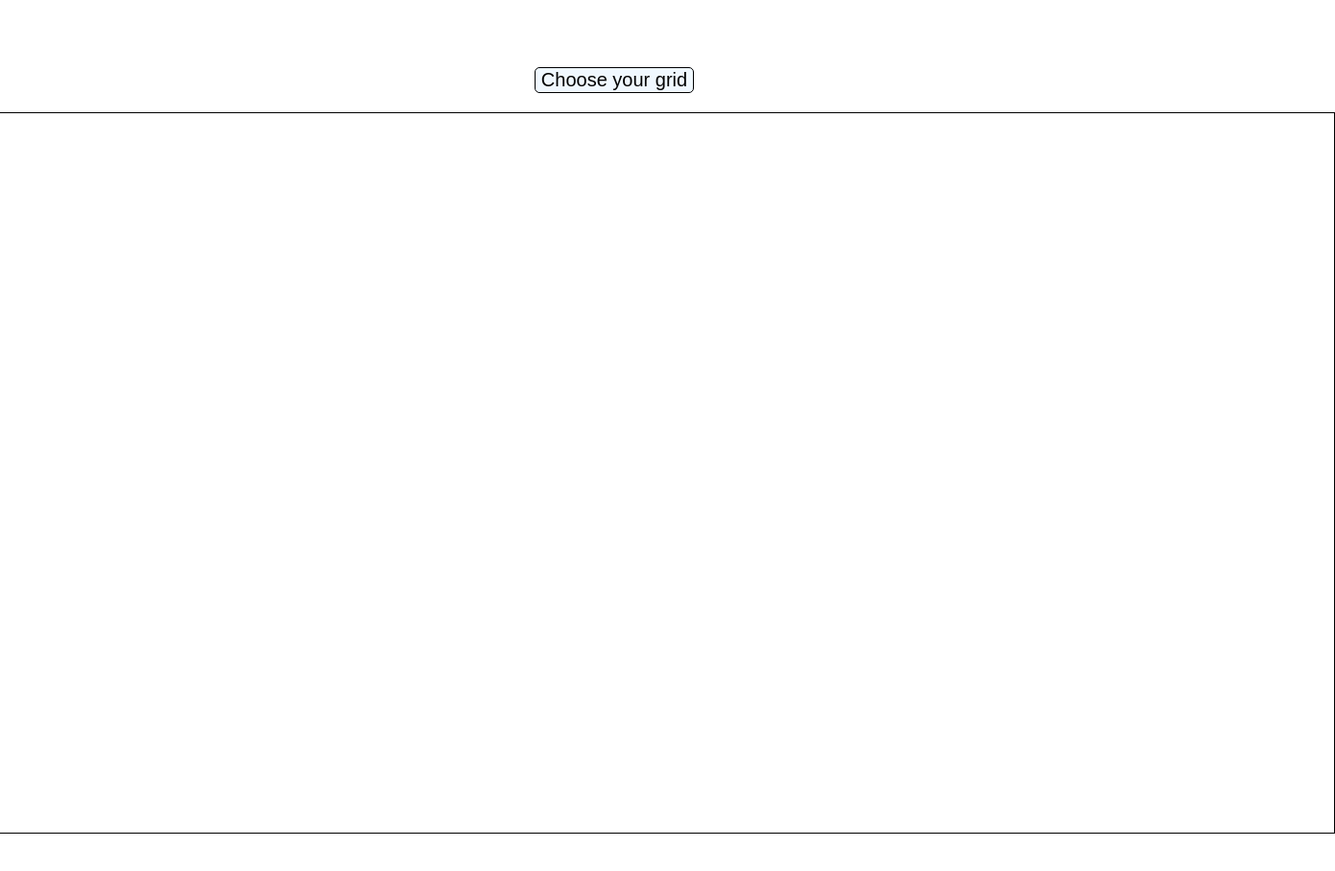
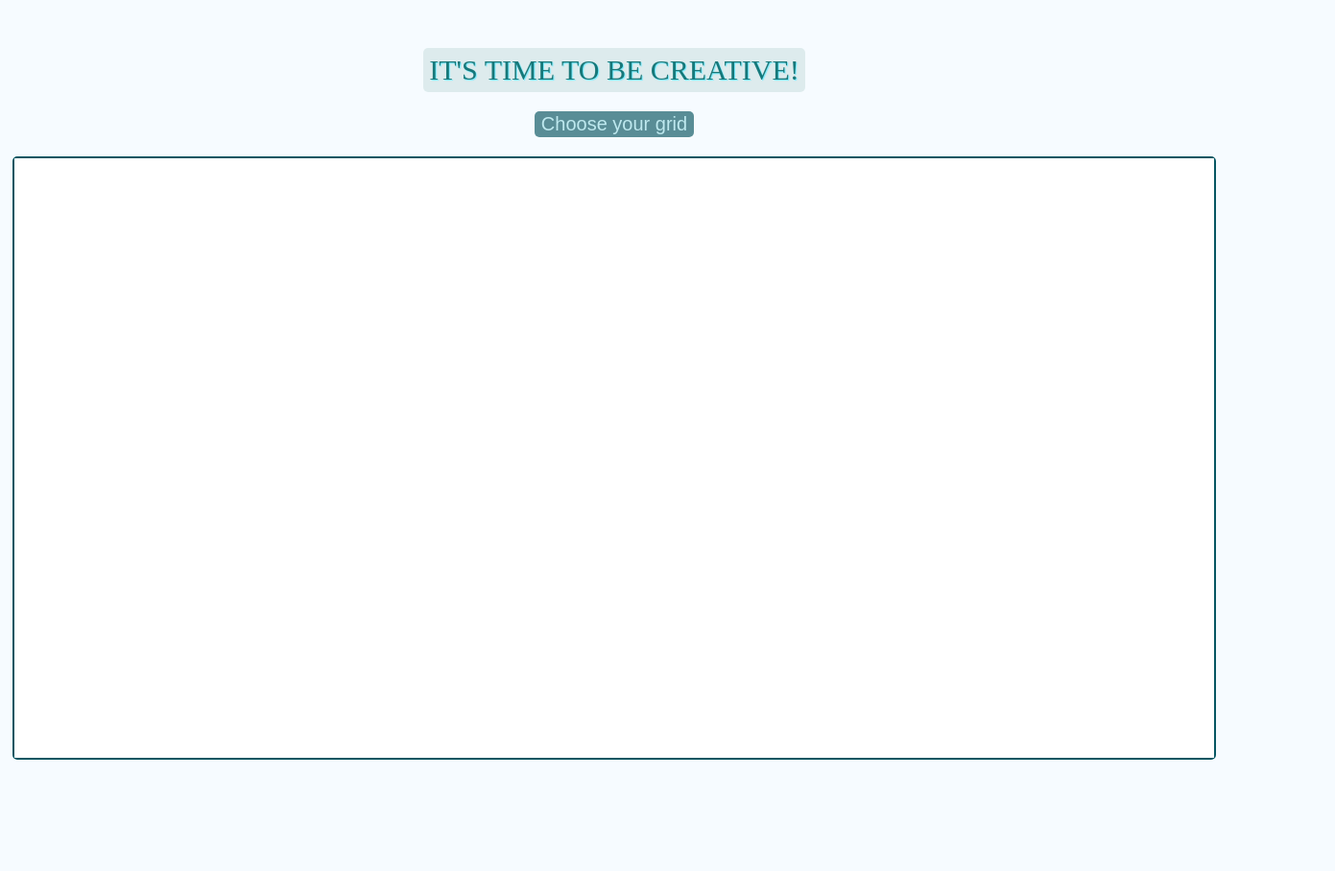
Before and after one commit to mik8920/Etch-a-Sketch_Project, a plain HTML site: page index.html in a window 1280 px wide. Shown: the whole page at 96% size, 1391 px wide, since content can reach past the window. After the commit the page ends 842 px from the top, so only its background shows below. Drawn offline with Linux system fonts and the light colour scheme.

Commit message:
add comments and style

```diff
--- a/index.html
+++ b/index.html
@@ -7,6 +7,7 @@
     <title>Etch-a-Sketch</title>
   </head>
   <body>
+    <div class = "header"></h1>It's time to be creative! </h1></div>
     <button id="gridButton">Choose your grid</button>
     <div class="gridContainer"></div>
     </div>
--- a/script.js
+++ b/script.js
@@ -1,23 +1,30 @@
 const gridContainer = document.querySelector(".gridContainer");
 let gridSize = 16;
 const gridButton = document.querySelector("#gridButton");
-let isMouseDown = false;
-let selectedColor = "white";
+let isMouseDown = false; /*tracks if the button is pressed*/
+let backgroundColor = "white";
+let gridWidth = 1250;
+let gridHeight = 625;
 
+/*shows a prompt when gridButton is clicked*/
 gridButton.addEventListener("click", (gridButton) => {
   const squareNumber = prompt(
     "Choose the dimension of your new grid (up to 100):"
   );
+
+  /*converts user's input into a integer value*/
   const parseIntNumber = parseInt(squareNumber, 10);
+  /*checks if user's input is between 0-100 and resets the grid*/
   if (!isNaN(parseIntNumber) && parseIntNumber > 0 && parseIntNumber <= 100) {
     gridSize = parseIntNumber;
     gridFunction();
-    selectedColor = "white";
+    backgroundColor = "white";
   } else {
     alert("Please enter a valid number betweer 1 and 100");
   }
 });
 
+/*cursor style when hovering over and leaving the grid button*/
 gridButton.addEventListener("mouseover", () => {
   gridButton.style.cursor = "pointer";
 });
@@ -26,41 +33,52 @@ gridButton.addEventListener("mouseout", () => {
   gridButton.style.cursor = "default";
 });
 
+/*generates a random color*/
 const getRandomColor = () => {
   const randomRGB = () => Math.floor(Math.random() * 256);
   return `rgb(${randomRGB()}, ${randomRGB()}, ${randomRGB()})`;
 };
 
-
+/*sets the background color*/
 function selectColor(color) {
-  selectedColor = color;
-  console.log(`Selected color: ${color}`);
+  backgroundColor = color;
+  console.log(`background color: ${color}`);
 }
 
 const gridFunction = () => {
-  gridContainer.innerHTML = "";
+  gridContainer.textContent = ""; /*removes the content of gridContainer*/
+  /*removes all child nodes from gridContainer in order to recreate the grid*/
+  while (gridContainer.firstChild) {
+    gridContainer.removeChild(gridContainer.firstChild);
+  }
+
+  /*creates div squares*/
   for (let i = 0; i < gridSize * gridSize; i++) {
     const gridSquare = document.createElement("div");
     gridSquare.classList.add("gridSquare");
     gridContainer.appendChild(gridSquare);
 
-    gridSquare.style.width = `${1500 / gridSize}px`;
-    gridSquare.style.height = `${750 / gridSize}px`;
-    gridSquare.style.backgroundColor = selectedColor;
+    /*sets width, height and color for grid squares*/
+    gridSquare.style.width = `${gridWidth / gridSize}px`;
+    gridSquare.style.height = `${gridHeight / gridSize}px`;
+    gridSquare.style.backgroundColor = backgroundColor;
 
+    /*change color if the mouse is held down*/
     gridSquare.addEventListener("mouseover", () => {
       if (isMouseDown) {
-        gridSquare.style.backgroundColor = getRandomColor()
+        gridSquare.style.backgroundColor = getRandomColor();
       }
     });
 
+    /*set isMouseDown to false when the mouse is released*/
     gridSquare.addEventListener("mouseup", () => {
       isMouseDown = false;
     });
 
+    /*set to true and change color when the mouse is held down*/
     gridSquare.addEventListener("mousedown", () => {
       isMouseDown = true;
-      gridSquare.style.backgroundColor = getRandomColor()
+      gridSquare.style.backgroundColor = getRandomColor();
     });
   }
 };
--- a/style.css
+++ b/style.css
@@ -5,14 +5,28 @@ body {
   margin: auto;
   padding: 50px;
   flex-direction: column;
+  background-color: rgba(240, 248, 255, 0.554);
+}
+
+.header {
+  background-color: rgba(204, 225, 225, 0.59);
+  border: 1px solid transparent;
+  border-radius: 5px;
+  padding: 5px;
+  color: rgba(9, 106, 106, 0.893);
+  font-size: 30px;
+  font-weight: 500;
+  text-transform: uppercase;
+  text-shadow: 1px 1px 1px rgb(114, 236, 255);
 }
 
 .gridContainer {
   display: flex;
-  border: 1px solid black;
+  border: 2px solid rgb(6, 86, 98);
+  border-radius: 5px;
   flex-wrap: wrap;
-  height: 750px;
-  width: 1500px;
+  height: 625px;
+  width: 1250px;
 }
 
 .gridSquare {
@@ -22,11 +36,11 @@ body {
 }
 
 #gridButton {
-  color: black;
+  color: rgba(200, 242, 247, 0.909);
   font-size: 20px;
   margin: 20px;
   border-radius: 5px;
-  border: 1px solid black;
-  background-color: aliceblue;
+  border: 1px solid transparent;
+  background-color: rgba(17, 91, 102, 0.681);
   font-family: Arial, Helvetica, sans-serif;
 }
```
